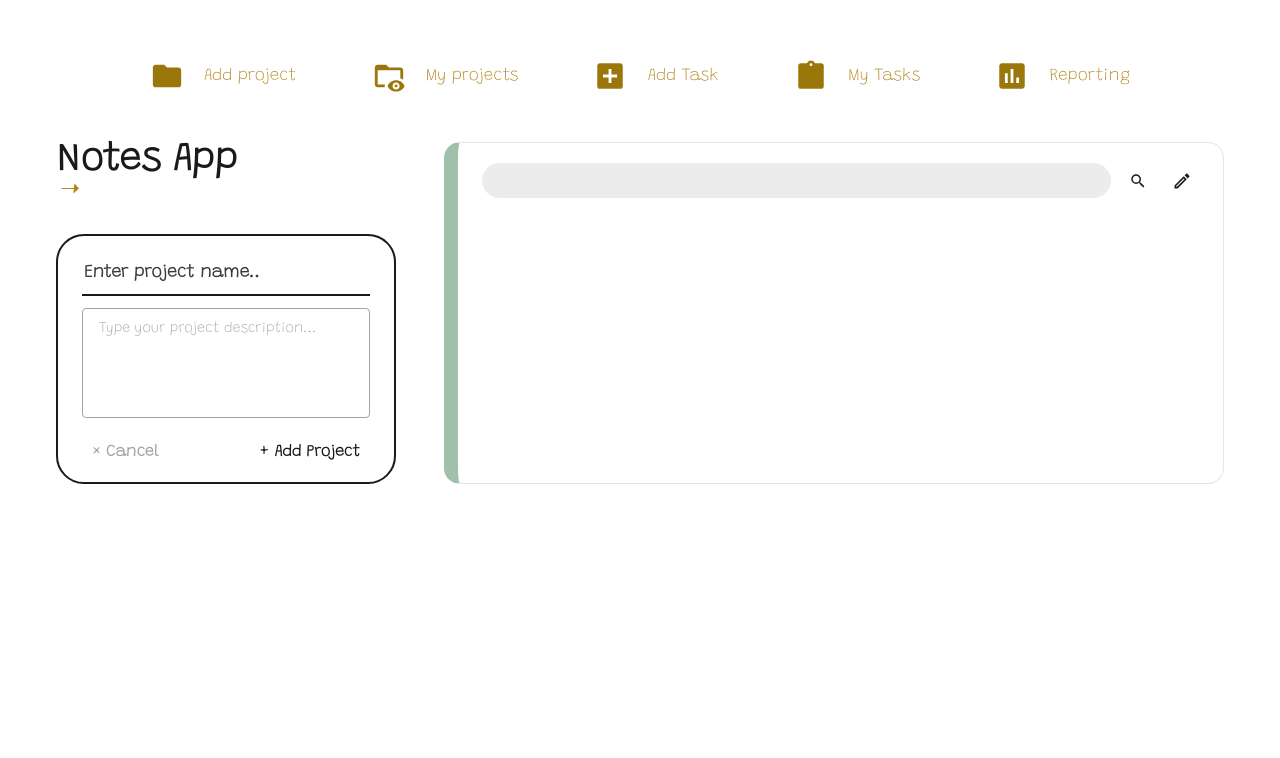
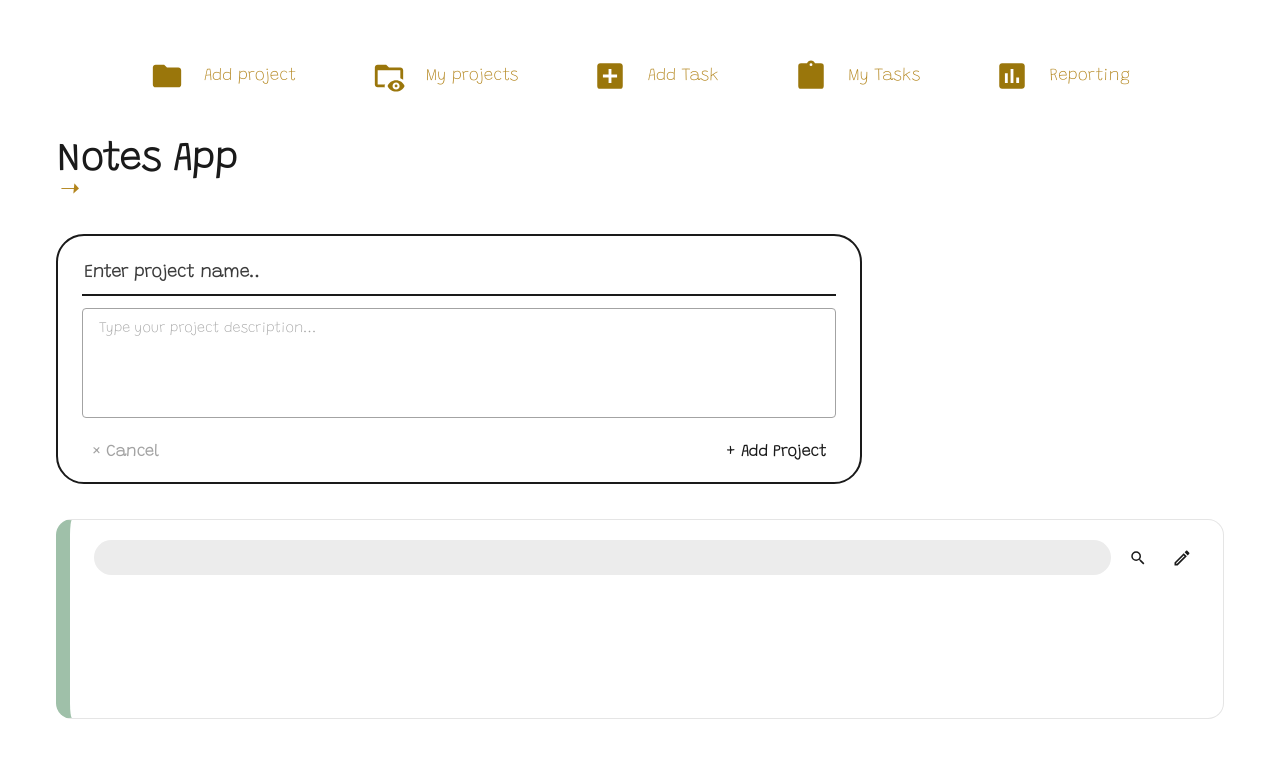
Before and after one commit to rayssarrsilva/Notes-App, a website built with webpack: page src/index.html in a window 1280 px wide. Both pictures are taken after typing "Sample", "Sample", "2020-01-15", "Sample" into the empty fields and a click on the button "Add project". Built offline with nearby package versions, Linux system fonts and the light colour scheme.

Commit message:
Change the design for better, a little details

```diff
--- a/src/styles/addProject.css
+++ b/src/styles/addProject.css
@@ -32,15 +32,16 @@
 
 .addproject-content {
     display: flex;
-    align-items: stretch; /* colunas com a mesma altura (era flex-start) */
-    gap: var(--space-8);
+    flex-direction: column;
+    align-items: stretch;
     width: 100%;
-    max-width: 1440px; /* evita esticar demais em telas ultra-wide */
+    max-width: 1440px;
     margin: 0 auto;
-    padding: var(--space-8); /* espaçamento igual nos 4 lados */
+    padding: var(--space-8);
     font-family: var(--font-hand);
     color: var(--color-black);
     box-sizing: border-box;
+    gap: 35px;
 }
 
 .addproject-content * {
@@ -83,6 +84,7 @@
     display: flex;
     flex-direction: column;
     gap: var(--space-3);
+    width: 63vw;
 }
 
 /* Campos de entrada: largura total do form, pra dar o máximo de
```
